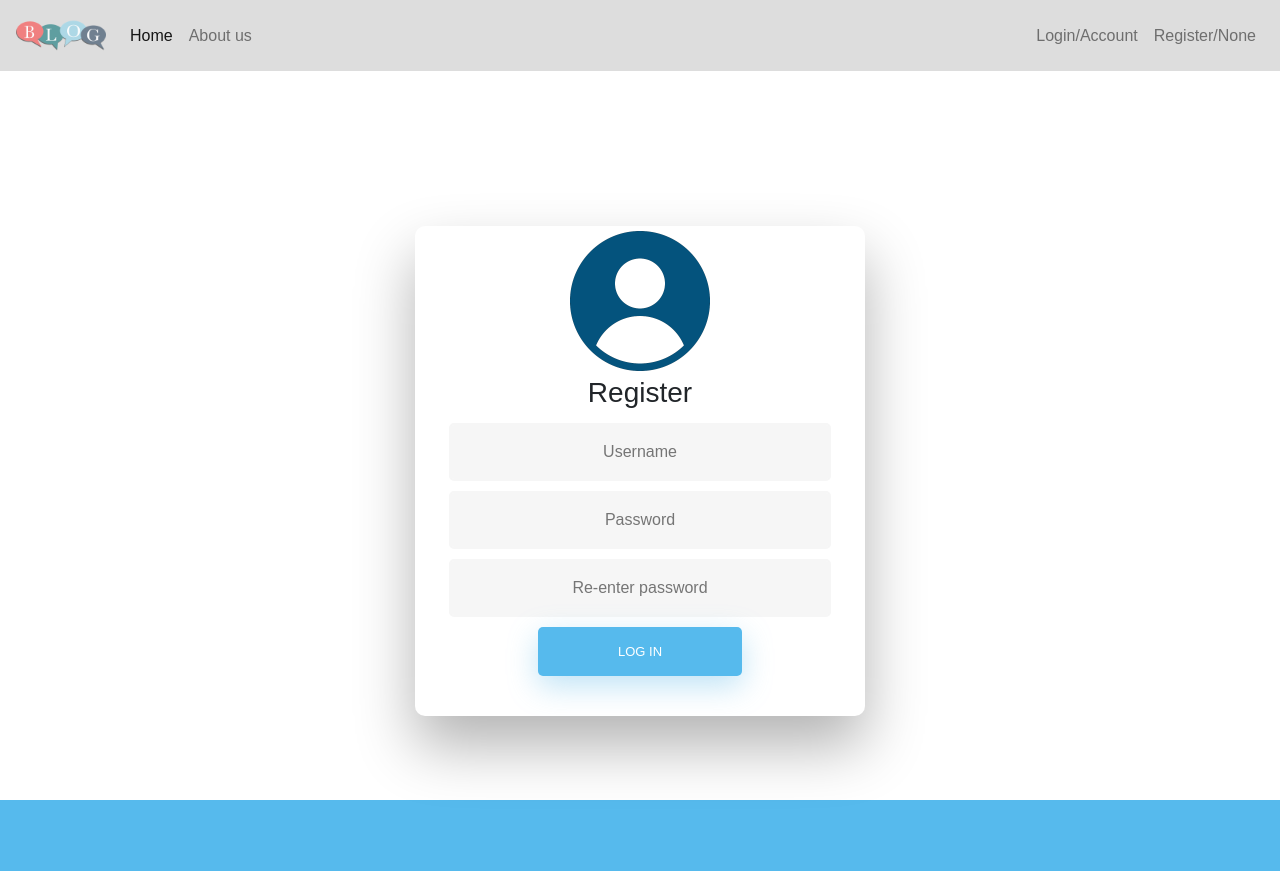
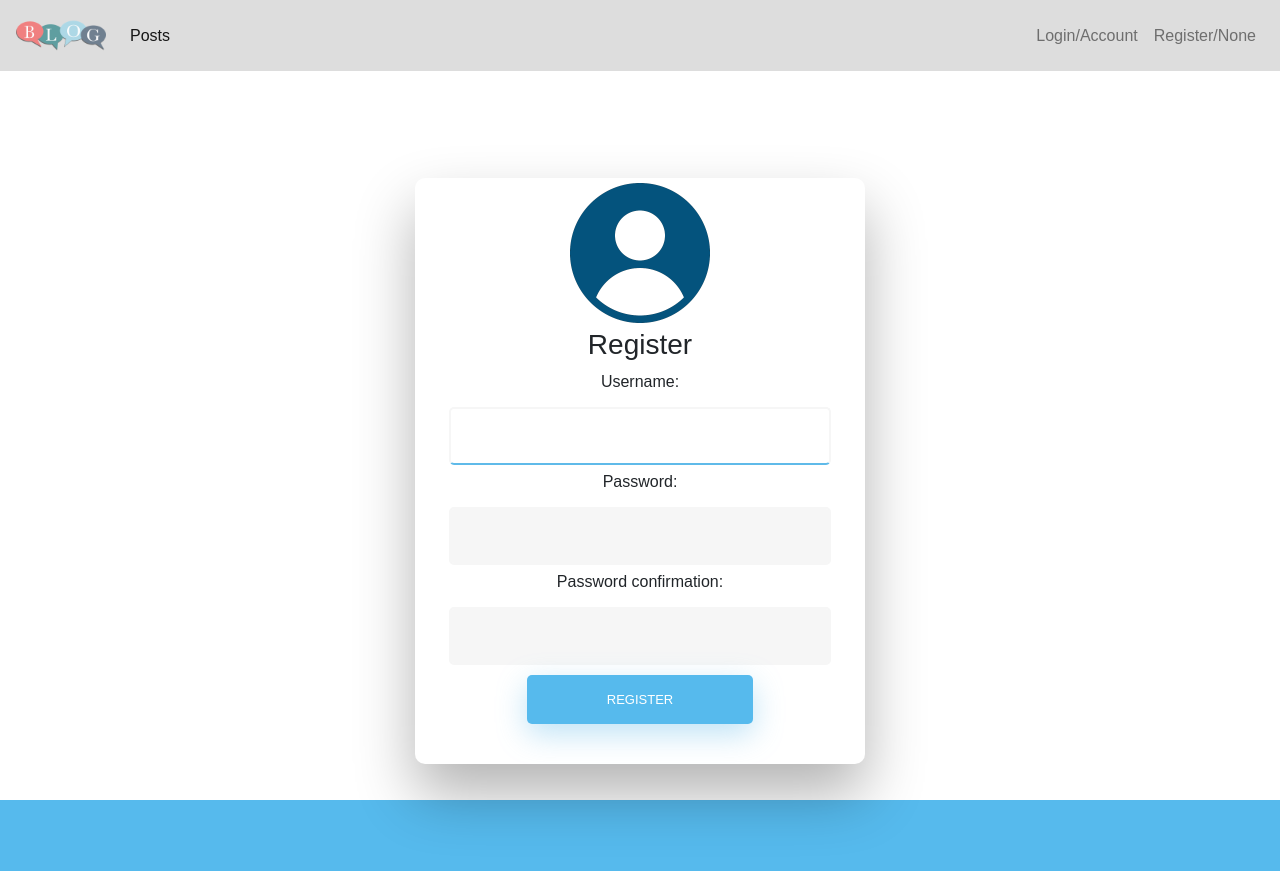
Before and after one commit to ivankirilovkirilov/PythonFinalExam, a Django app: page /register/ in a window 1280 px wide. Run offline with Django 3.2, Linux system fonts and the light colour scheme; some libraries are stand-ins or nearby versions.

Commit message:
Added User Registration

```diff
--- a/home/models.py
+++ b/home/models.py
@@ -5,3 +5,9 @@ class Post(models.Model):
     image = models.ImageField(upload_to='images')
     heading = models.CharField(max_length=50)
     text = models.TextField(max_length=1000)
+
+
+class User(models.Model):
+    username = models.CharField(max_length=100)
+    email = models.EmailField()
+    password = models.CharField(max_length=50)
--- a/home/views.py
+++ b/home/views.py
@@ -1,5 +1,8 @@
-from django.shortcuts import render
+from django.contrib.auth import authenticate, login
+from django.contrib.auth.forms import UserCreationForm
+from django.shortcuts import render, redirect
 
+from .forms import RegisterForm, LoginForm
 from .models import Post
 
 def index(request):
@@ -8,8 +11,30 @@ def index(request):
 
 
 def login(request):
-    return render(request, "login.html")
+    if request.method == 'POST':
+        form = LoginForm(request.POST)
+        username = form['username'].value()
+        password = form['password'].value()
+        user = authenticate(request, username=username, password=password)
+        if user is not None:
+            login(request, user)
+            return redirect('/')
+        else:
+            return redirect('/login/')
+
+    else:
+        form = LoginForm()
+
+    return render(request, "registration/login.html", {"form":form})
 
 
 def register(request):
-    return render(request, "register.html")
+    if request.method == 'POST':
+        form = UserCreationForm(request.POST)
+        if form.is_valid():
+            form.save()
+            return redirect('/')
+    else:
+        form = UserCreationForm()
+
+    return render(request, "registration/register.html", {"form":form})
--- a/index/urls.py
+++ b/index/urls.py
@@ -1,6 +1,6 @@
 from django.conf.urls.static import static
 from django.contrib import admin
-from django.urls import path
+from django.urls import path, include
 
 from home import views as home_views
 from index import settings
@@ -8,6 +8,7 @@ from index import settings
 urlpatterns = [
     path('admin/', admin.site.urls),
     path('', home_views.index),
-    path('login/', home_views.login),
+    #path('login/', home_views.login),
     path('register/', home_views.register),
+    path('accounts/', include('django.contrib.auth.urls')),
 ] + static(settings.MEDIA_URL, document_root=settings.MEDIA_ROOT)
--- a/static/css/login.css
+++ b/static/css/login.css
@@ -115,7 +115,7 @@ input[type=button]:active, input[type=submit]:active, input[type=reset]:active
   transform: scale(0.95);
 }
 
-input[type=text], input[type=password] {
+input[type=text], input[type=email], input[type=password] {
   background-color: #f6f6f6;
   border: none;
   color: #0d0d0d;
@@ -136,12 +136,12 @@ input[type=text], input[type=password] {
   border-radius: 5px 5px 5px 5px;
 }
 
-input[type=text]:focus, input[type=password]:focus {
+input[type=text]:focus, input[type=password]:focus, input[type=email]:focus {
   background-color: #fff;
   border-bottom: 2px solid #5fbae9;
 }
 
-input[type=text]:placeholder, input[type=password]:placeholder {
+input[type=text]:placeholder, input[type=password]:placeholder, input[type=email]:placeholder {
   color: #cccccc;
 }
 
@@ -260,3 +260,7 @@ input[type=text]:placeholder, input[type=password]:placeholder {
 #icon {
   width:150px;
 }
+
+.helptext {
+  display: none;
+}
--- a/templates/index.html
+++ b/templates/index.html
@@ -17,7 +17,6 @@
             width: 30%;
             text-align: center;
             padding-right: 10px;
-            border-radius: 50%;
         }
 
         .post_image {
--- a/templates/register.html
+++ b/templates/registration/login.html
@@ -17,12 +17,11 @@
         <div class="fadeIn first">
           <img src="{% static 'img/login.png' %}" id="icon" alt="User Icon" />
         </div>
-        <h3>Register</h3>
+        <h3>Login</h3>
         <!-- Login Form -->
-        <form>
-          <input type="text" id="username" class="fadeIn second" name="username" placeholder="Username">
-          <input type="password" id="password" class="fadeIn third" name="password" placeholder="Password">
-            <input type="password" id="re_password" class="fadeIn fourth" name="re_password" placeholder="Re-enter password">
+        <form method="post">
+            {% csrf_token %}
+            {{ form }}
           <input type="submit" class="fadeIn fourth" value="Log In">
         </form>
 
--- a/templates/login.html
+++ b/templates/registration/register.html
@@ -6,6 +6,7 @@
     <title>Title</title>
     {% include 'shared/libraries.html' %}
     <link rel="stylesheet" href="{% static 'css/login.css' %}">
+
 </head>
 <body>
     {% include 'shared/nav.html' %}
@@ -17,12 +18,12 @@
         <div class="fadeIn first">
           <img src="{% static 'img/login.png' %}" id="icon" alt="User Icon" />
         </div>
-        <h3>Login</h3>
+        <h3>Register</h3>
         <!-- Login Form -->
-        <form>
-          <input type="text" id="username" class="fadeIn second" name="username" placeholder="Username">
-          <input type="password" id="password" class="fadeIn third" name="password" placeholder="Password">
-          <input type="submit" class="fadeIn fourth" value="Log In">
+        <form method="post">
+            {% csrf_token %}
+            {{ form }}
+            <input type="submit" value="Register">
         </form>
 
         <!-- Remind Passowrd -->
--- a/templates/shared/nav.html
+++ b/templates/shared/nav.html
@@ -9,15 +9,17 @@
     <div class="collapse navbar-collapse" id="navbarNav">
         <ul class="navbar-nav mr-auto">
             <li class="nav-item">
-                <a class="nav-link active" href="#">Home</a>
+                <a class="nav-link active" href="/">Posts</a>
             </li>
+            <!--
             <li class="nav-item">
                 <a class="nav-link" href="#">About us</a>
             </li>
+            -->
         </ul>
         <ul class="navbar-nav">
             <li class="nav-item">
-                <a class="nav-link" href="/login/">Login/Account</a>
+                <a class="nav-link" href="/accounts/login/">Login/Account</a>
             </li>
             <li class="nav-item">
                 <a class="nav-link" href="/register/">Register/None</a>
```
Also changed, not shown: home/forms.py (added, +23 -0 lines), templates/profile.html (added, +10 -0 lines), home/migrations/0002_user.py (added).
